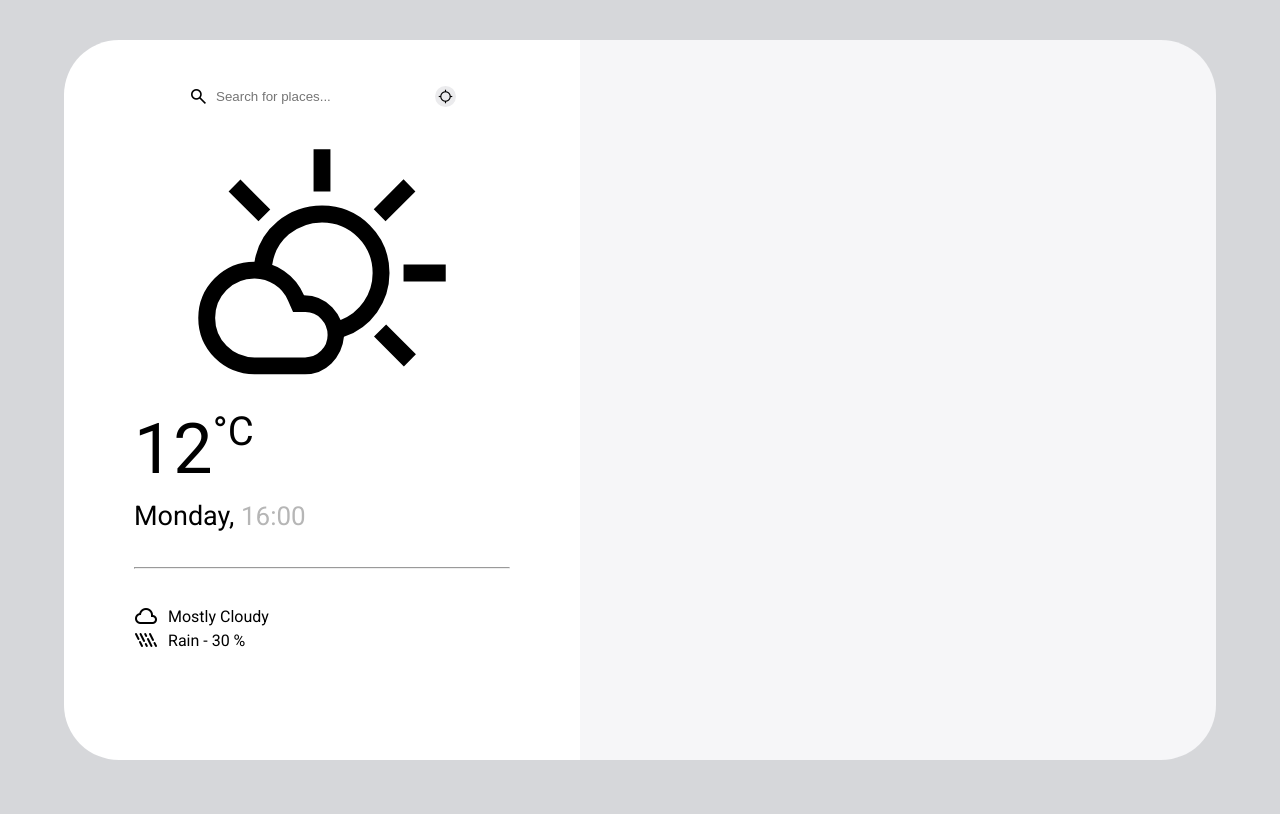
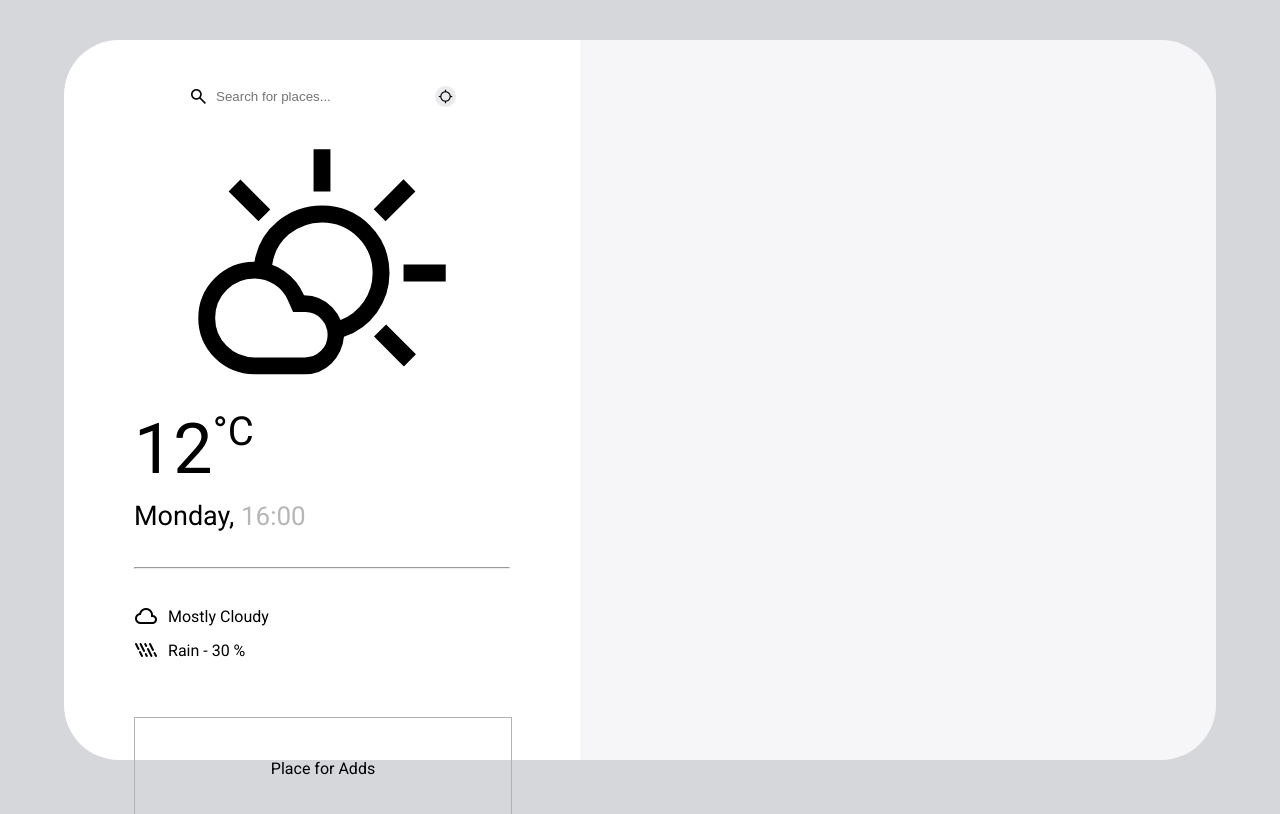
Before and after one commit to FavorWhite/W_Project_v3, an Angular app: page / in a window 1280 px wide. Shown: the top 814 px of the page. Built offline with nearby package versions, Linux system fonts and the light colour scheme.

Commit message:
Add sidebar adds component

```diff
--- a/src/app/app.component.html
+++ b/src/app/app.component.html
@@ -6,6 +6,7 @@
     <!-- Forecast for the day -->
     <forecast></forecast>
     <!-- Adds part -->
+    <side-bar-adds></side-bar-adds>
   </div>
   <div class="main-content">
   <!-- Forecast nav  -->
--- a/src/app/app.module.ts
+++ b/src/app/app.module.ts
@@ -6,12 +6,14 @@ import { AppComponent } from './app.component';
 import { BrowserAnimationsModule } from '@angular/platform-browser/animations';
 import { LocationSearchComponent } from './location-search/location-search.component';
 import { ForecastComponent } from './forecast/forecast.component';
+import { SideBarAddsComponent } from './side-bar-adds/side-bar-adds.component';
 
 @NgModule({
   declarations: [
     AppComponent,
     LocationSearchComponent,
-    ForecastComponent
+    ForecastComponent,
+    SideBarAddsComponent
     ],
   imports: [
     BrowserModule,
--- a/src/app/forecast/forecast.component.css
+++ b/src/app/forecast/forecast.component.css
@@ -1,5 +1,6 @@
 .forecast-wrapper {
     position: relative;
+    margin-bottom: 55px;
 }
 
 .forecast-icon-big {
@@ -46,3 +47,7 @@
 .clouds-icon, .precipitation-icon{
     margin-right: 10px;
 }
+
+.clouds{
+    margin-bottom: 10px;
+}
--- /dev/null
+++ b/src/app/side-bar-adds/side-bar-adds.component.css
@@ -0,0 +1,10 @@
+.side-bar-adds-wrapper{
+    width: 100%;
+    line-height: 100px;
+    border: 1px solid #b3b3b3;
+    text-align: center;
+}
+
+.side-bar-adds-wrapper span{
+    vertical-align: middle;
+}
--- /dev/null
+++ b/src/app/side-bar-adds/side-bar-adds.component.html
@@ -0,0 +1,5 @@
+<div class="side-bar-adds-wrapper">
+    <span>
+        Place for Adds
+    </span>
+</div>
```
Also changed, not shown: src/app/side-bar-adds/side-bar-adds.component.ts (added, +10 -0 lines), 1 other file (tests, documents, lock files or other folders).
